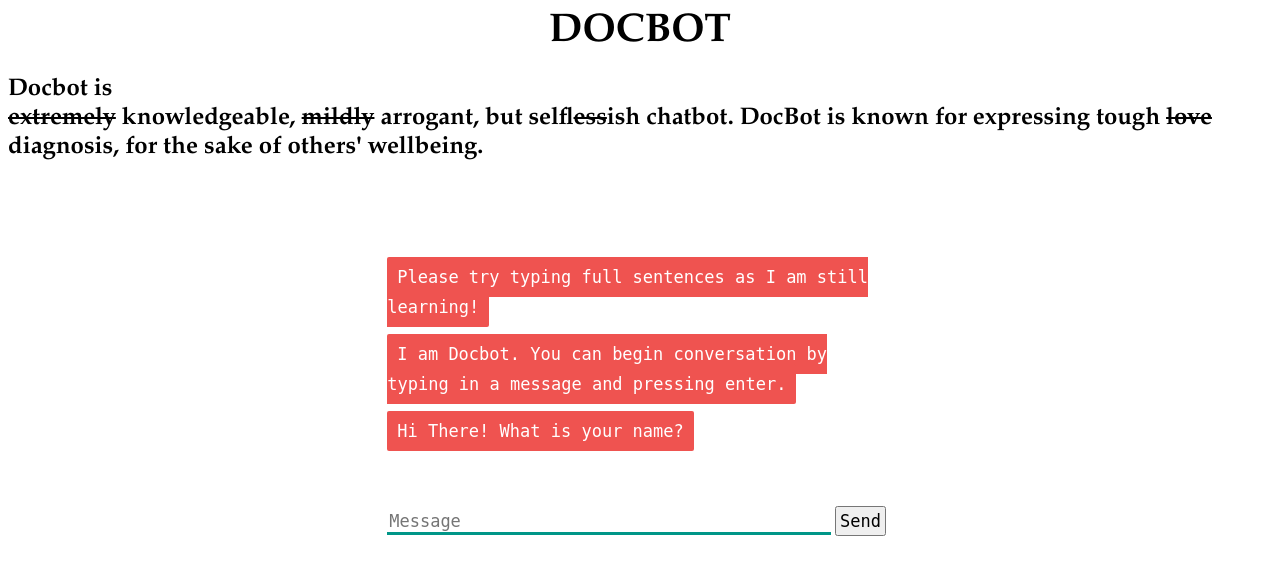
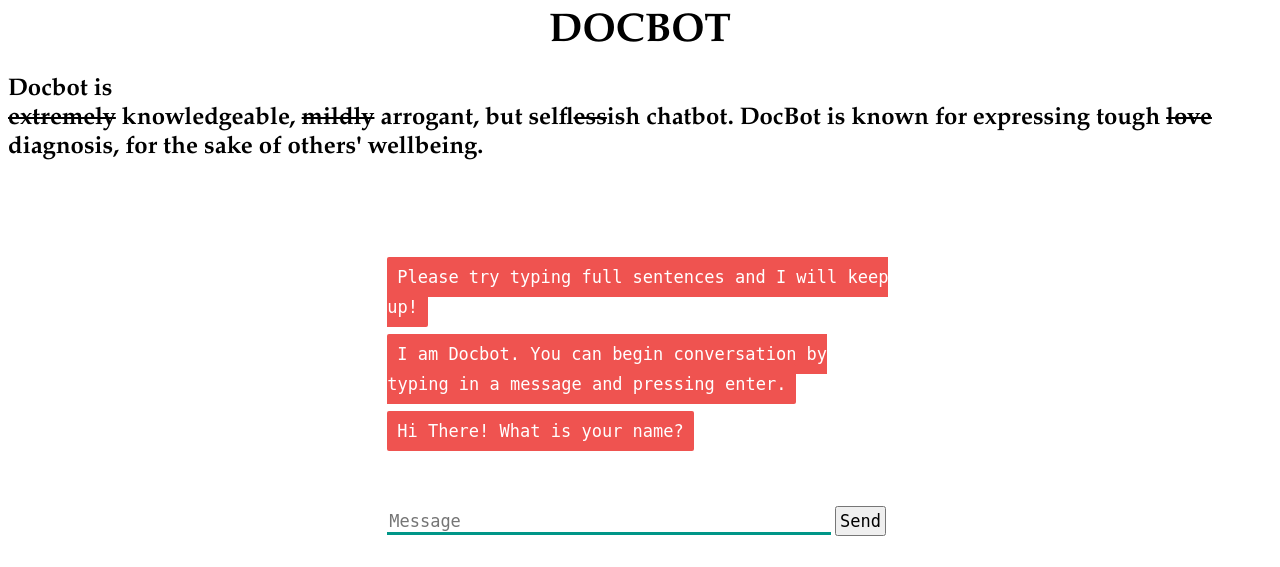
Before and after one commit to shikhar1020/HealthCare-Chatbot, a Flask app: page / in a window 1280 px wide. Shown: the top 567 px of the page. Run offline with Flask 2, Linux system fonts and the light colour scheme; parts of the project's set-up code (start-up, migrations or seed data) failed here and were passed over; some libraries are stand-ins or nearby versions.

```diff
--- a/templates/index.html
+++ b/templates/index.html
@@ -14,7 +14,7 @@
     <strike>love</strike> diagnosis, for the sake of others' wellbeing.</h2><br>
   <div>
     <div id="chatbox">
-      <p class="botText"><span>Please try typing full sentences as I am still learning!</span></p>
+      <p class="botText"><span>Please try typing full sentences and I will keep up!</span></p>
       <p class="botText"><span>I am Docbot. You can begin conversation by typing in a message and pressing enter.</span>
       </p>
       <p class="botText"><span>Hi There! What is your name?</span></p>
```
